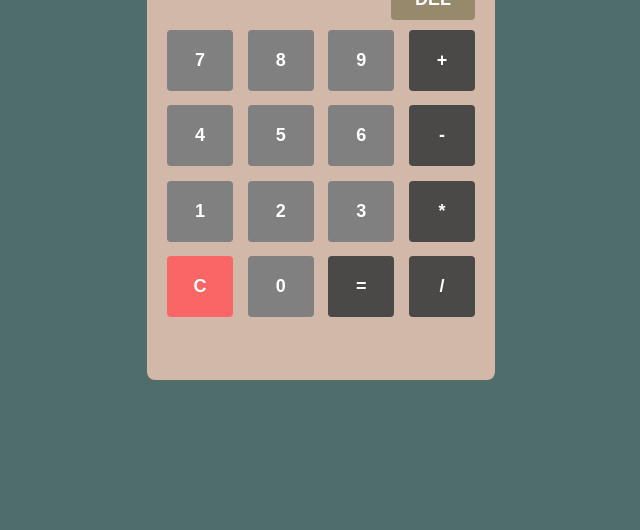
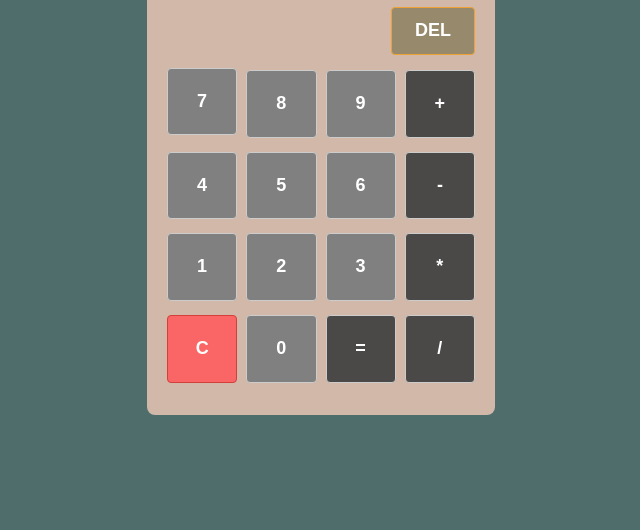
Before and after one commit to bash4Dev/simple-Calculator, a plain HTML site: page index.html in a window 1280 px wide. Shown: the part 270-800 px from the top of the page, without its empty margins (319-959 px from the left). Drawn offline with nearby package versions, Linux system fonts and the light colour scheme; a web font is replaced by a local one.

Commit message:
Commit changes

```diff
--- a/index.html
+++ b/index.html
@@ -7,34 +7,39 @@
     <link rel="preconnect" href="https://fonts.gstatic.com" crossorigin>
     <link href="https://fonts.googleapis.com/css2?family=SUSE:wght@100..800&display=swap" rel="stylesheet">
     <title>Calculator App</title>
+    <link rel="stylesheet" href="https://maxcdn.bootstrapcdn.com/bootstrap/3.3.7/css/bootstrap.min.css" integrity="sha384-BVYiiSIFeK1dGmJRAkycuHAHRg32OmUcww7on3RYdg4Va+PmSTsz/K68vbdEjh4u" crossorigin="anonymous"/>
+    <link rel="stylesheet" href="https://use.fontawesome.com/releases/v5.8.1/css/all.css" integrity="sha384-50oBUHEmvpQ+1lW4y57PTFmhCaXp0ML5d60M1M7uH2+nqUivzIebhndOJK28anvf" crossorigin="anonymous">
     <link rel="stylesheet" href="./styles.css">
 </head>
 <body>
-    <main>
+    <div class="container-fluid">
+        <h1 class="text-center text-white"><i class="fas fa-calculator"></i> Calculator App</h1>
+        <main class="calculator">
             <div id="input-div">
                 <input type="text" id="user-input" placeholder="0" disabled>
                 <span class="result" id="display-result"></span>
             </div>
-        <div class="delete btn">Del</div>
+            <div class="delete btn btn-warning ">Del</div>
             <div class="calculator-btns">
-            <div class="number btn" id="7-btn">7</div>
-            <div class="number btn" id="8-btn">8</div>
-            <div class="number btn" id="9-btn">9</div>
-            <div class="symbol btn" id="plus-btn">+</div>
-            <div class="number btn" id="4-btn">4</div>
-            <div class="number btn" id="5-btn">5</div>
-            <div class="number btn" id="6-btn">6</div>
-            <div class="symbol btn" id="minus-btn">-</div>
-            <div class="number btn" id="1-btn">1</div>
-            <div class="number btn" id="2-btn">2</div>
-            <div class="number btn" id="3-btn">3</div>
-            <div class="symbol btn" id="times-btn">*</div>
-            <div class="clear btn" id="clear-btn">C</div>
-            <div class="number btn" id="0-btn">0</div>
-            <div class="equal-btn btn" id="equal-btn">=</div>
-            <div class="symbol btn" id="division-btn">/</div>
+                <div class="number btn btn-default btn-block" id="7-btn">7</div>
+                <div class="number btn btn-default btn-block" id="8-btn">8</div>
+                <div class="number btn btn-default btn-block" id="9-btn">9</div>
+                <div class="symbol btn btn-default btn-block" id="plus-btn">+</div>
+                <div class="number btn btn-default btn-block" id="4-btn">4</div>
+                <div class="number btn btn-default btn-block" id="5-btn">5</div>
+                <div class="number btn btn-default btn-block" id="6-btn">6</div>
+                <div class="symbol btn btn-default btn-block" id="minus-btn">-</div>
+                <div class="number btn btn-default btn-block" id="1-btn">1</div>
+                <div class="number btn btn-default btn-block" id="2-btn">2</div>
+                <div class="number btn btn-default btn-block" id="3-btn">3</div>
+                <div class="symbol btn btn-default btn-block" id="times-btn">*</div>
+                <div class="clear btn btn-danger btn-block" id="clear-btn">C</div>
+                <div class="number btn btn-default btn-block" id="0-btn">0</div>
+                <div class="equal-btn btn btn-default btn-block" id="equal-btn">=</div>
+                <div class="symbol btn btn-default btn-block" id="division-btn">/</div>
             </div>
         </main>
+    </div>
     <script src="./script.js"></script>
 </body>
 </html>
```
Lines whose indentation alone changed are shown as unchanged.
